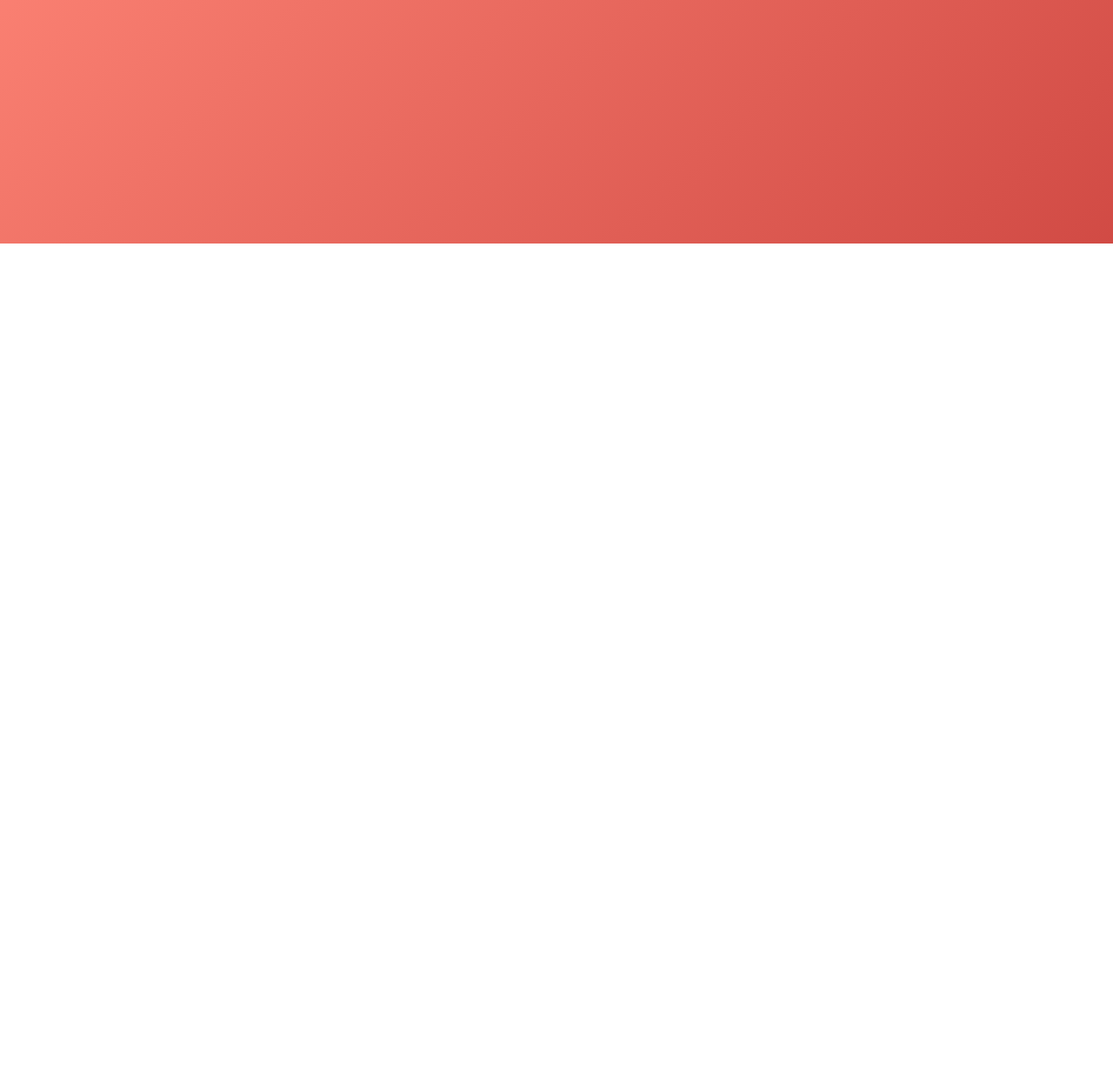
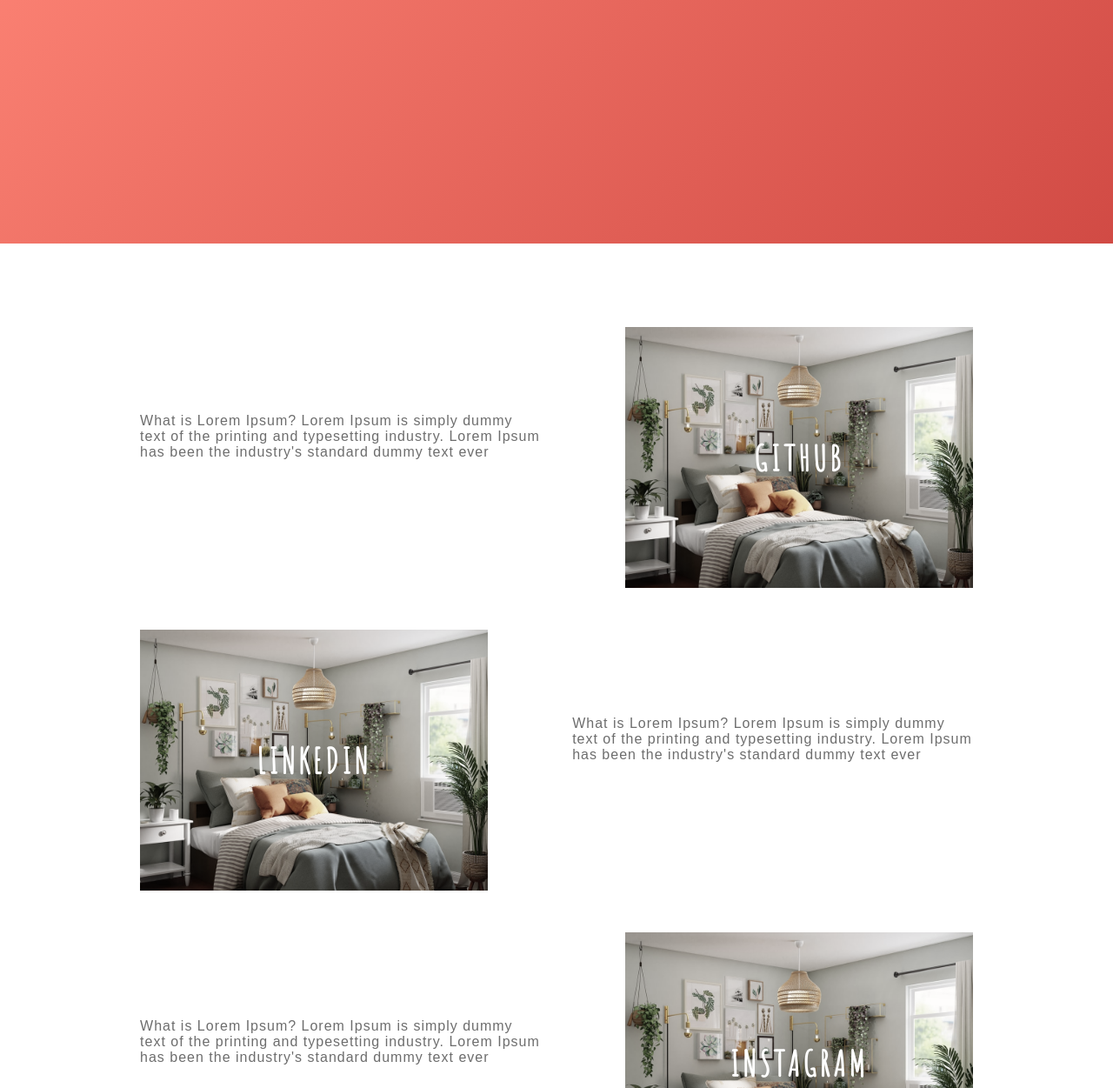
Before and after one commit to Edsonjunior91/ProjetoCss, a plain HTML site: page index.html in a window 1280 px wide. Shown: the part 520-1771 px from the top of the page at 87% size. Before the commit the page ends 800 px from the top, so only its background shows below. Drawn offline with Linux system fonts and the light colour scheme.

Commit message:
Projeto CSS Aula 9

```diff
--- a/index.html
+++ b/index.html
@@ -41,5 +41,44 @@
 			<a href="#">GitHub</a>
 		</div>
 	</header>
+	<main class="container">
+		<div class="card-container">
+			<div class="card-text">
+				What is Lorem Ipsum?
+				Lorem Ipsum is simply dummy text of the printing and typesetting industry. Lorem Ipsum has been the industry's standard dummy text ever
+			</div>
+			<div class="card">
+				<div class="card-wrapper">
+					<h2>GitHub</h2>
+					<p>Veja meus projetos</p>
+				</div>
+			</div>
+		</div>
+		<div class="card-container">
+
+			<div class="card">
+				<div class="card-wrapper">
+					<h2>Linkedin</h2>
+					<p>Acompanhe a minha carreira</p>
+				</div>
+			</div>
+			<div class="card-text">
+				What is Lorem Ipsum?
+				Lorem Ipsum is simply dummy text of the printing and typesetting industry. Lorem Ipsum has been the industry's standard dummy text ever
+			</div>
+		</div>
+		<div class="card-container">
+			<div class="card-text">
+				What is Lorem Ipsum?
+				Lorem Ipsum is simply dummy text of the printing and typesetting industry. Lorem Ipsum has been the industry's standard dummy text ever
+			</div>
+			<div class="card">
+				<div class="card-wrapper">
+					<h2>Instagram</h2>
+					<p>Mais do meu dia</p>
+				</div>
+			</div>
+		</div>
+	</main>
 </body>
 </html>
--- a/style.css
+++ b/style.css
@@ -192,3 +192,81 @@ a:hover{
 	visibility: visible;
 	opacity: 1;
 }
+
+/*CARDS*/
+.container {
+	width: 100%;
+	height: auto;
+	display: flex;
+	flex-direction: column;
+	justify-content: space-between;
+	align-items: center;
+	margin: 3rem 0;
+}
+
+.card-container {
+	display: flex;
+	align-items: center;
+	justify-content: space-evenly;
+	width: 90%;
+}
+
+.card {
+	height: 300px;
+	width: 400px;
+	margin: 3rem 0 0;
+	background-image: url('./room.jpg') ;
+	background-position: center;
+	background-repeat: no-repeat;
+	background-size: cover;
+	display: flex;
+	justify-content: center;
+	align-items: center;
+	filter: grayscale(0.5) ;
+	color: #ffffff;
+	cursor: pointer;
+	transition: 0.3s;
+}
+
+.card-text {
+	width: 40%;
+	font-family: sans-serif;
+	letter-spacing: 1px;
+	color: rgb(109, 109, 109);
+}
+.card-wrapper::before {
+	content: '';
+	position: absolute;
+	height: 100px;
+	width: 100px;
+	display: block;
+	border: 1px solid #ffffff;
+	opacity: 0;
+	transition: 0.3s;
+}
+
+.card-wrapper h2 {
+	font-size: 40px;
+	text-transform: uppercase;
+	letter-spacing: 4px;
+	margin: 0;
+	transition: 0.3s;
+}
+
+.card-wrapper p {
+	font-size: 0;
+	visibility: hidden;
+	opacity: 0;
+	font-weight: bold;
+	text-transform: uppercase;
+	transition: 0.3s;
+}
+
+.card:hover {
+	filter: unset;
+}
+.card:hover > .card-wrapper::before{
+	opacity: 1;
+	width: 350px;
+	height:250px;
+}
```
Also changed, not shown: room.jpg (added).
